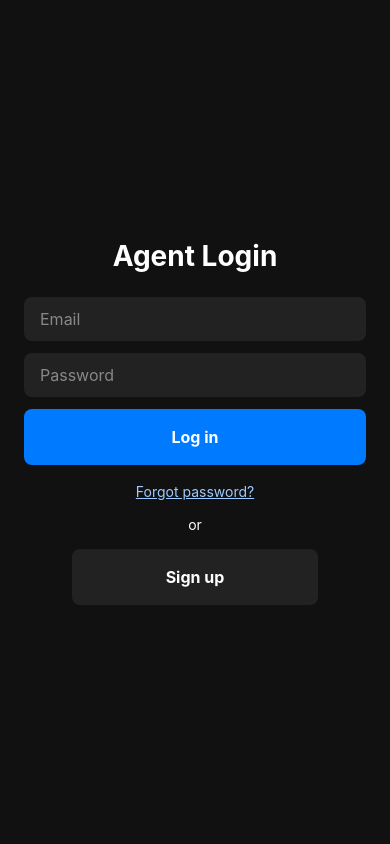
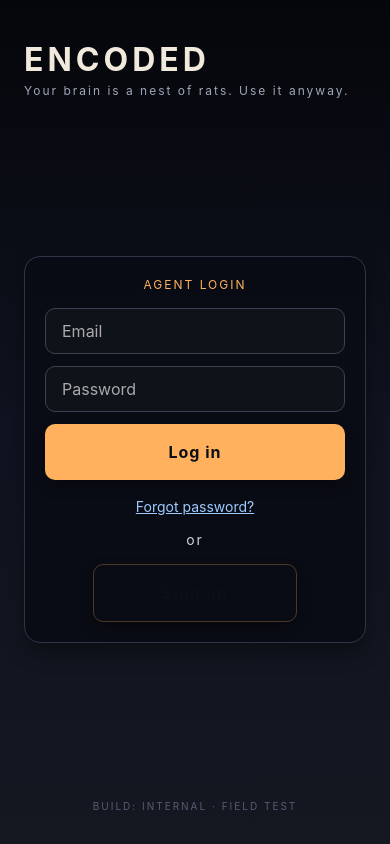
Before and after one commit to defliez/encoded, a React Native app in the folder frontend/: screen /MapScreen in a window 390 px wide. Built offline with nearby package versions, Linux system fonts and the light colour scheme; no server answers.

Commit message:
feat(ui/ux): create new disco theme for login & map + improve ux

```diff
--- /dev/null
+++ b/frontend/DiscoMapStyle.js
@@ -0,0 +1,95 @@
+// DiscoMapStyle.js
+// Dark, moody, slightly sickly teal/orange vibe – Disco-adjacent.
+const DISCO_MAP_STYLE = [
+  {
+    elementType: 'geometry',
+    stylers: [
+      { color: '#151821' } // base land
+    ]
+  },
+  {
+    elementType: 'labels.text.fill',
+    stylers: [
+      { color: '#f1e9dc' } // off-white labels
+    ]
+  },
+  {
+    elementType: 'labels.text.stroke',
+    stylers: [
+      { color: '#0a0c12' } // dark stroke for contrast
+    ]
+  },
+  {
+    featureType: 'administrative',
+    elementType: 'geometry',
+    stylers: [
+      { color: '#363d4d' }
+    ]
+  },
+  {
+    featureType: 'administrative.locality',
+    elementType: 'labels.text.fill',
+    stylers: [
+      { color: '#ffb15e' } // city names in warm amber
+    ]
+  },
+  {
+    featureType: 'poi',
+    stylers: [
+      { visibility: 'off' } // keep clutter low
+    ]
+  },
+  {
+    featureType: 'poi.park',
+    elementType: 'geometry',
+    stylers: [
+      { visibility: 'on' },
+      { color: '#1f3326' } // dark green parks if they show
+    ]
+  },
+  {
+    featureType: 'road',
+    elementType: 'geometry',
+    stylers: [
+      { color: '#252833' }, // muted roads
+      { lightness: -10 }
+    ]
+  },
+  {
+    featureType: 'road.highway',
+    elementType: 'geometry',
+    stylers: [
+      { color: '#403433' }, // slightly warmer highways
+      { lightness: -20 }
+    ]
+  },
+  {
+    featureType: 'road',
+    elementType: 'labels.text.fill',
+    stylers: [
+      { color: '#9da6b8' }
+    ]
+  },
+  {
+    featureType: 'transit',
+    stylers: [
+      { visibility: 'off' }
+    ]
+  },
+  {
+    featureType: 'water',
+    elementType: 'geometry',
+    stylers: [
+      { color: '#062326' } // deep teal water
+    ]
+  },
+  {
+    featureType: 'water',
+    elementType: 'labels.text.fill',
+    stylers: [
+      { color: '#66f0c6' } // teal-ish water labels
+    ]
+  }
+];
+
+export default DISCO_MAP_STYLE;
--- a/frontend/LoginScreen.js
+++ b/frontend/LoginScreen.js
@@ -1,6 +1,7 @@
 // LoginScreen.js
 import React, { useState, useEffect } from 'react';
-import { View, TextInput, Button, Text, StyleSheet, TouchableOpacity, KeyboardAvoidingView, Platform } from 'react-native';
+import { View, TextInput, Text, StyleSheet, TouchableOpacity, KeyboardAvoidingView, Platform } from 'react-native';
+import { LinearGradient } from 'expo-linear-gradient';
 import { requestPasswordReset, resendConfirmation, signInWithPassword, signUp } from './authApi';
 import { useUser } from './UserContext';
 
@@ -24,7 +25,6 @@ export default function LoginScreen({ navigation }) {
             });
         }
     }, [player]);
-
 
     const handleLogin = async () => {
         setError('');
@@ -55,10 +55,6 @@ export default function LoginScreen({ navigation }) {
             setNotice("Signup successful. We've sent a confirmation link to your email. Open it to activate your account.");
             setSignUpSelected(false);
             setNeedsVerification(true);
-            // await signInWithPassword(email, password).then((session) => {
-            //     signIn(session.access_token, codename);
-            // });
-
         } catch (err) {
             console.error("Signup error:", err);
             setError(err.message || 'Signup failed');
@@ -95,23 +91,32 @@ export default function LoginScreen({ navigation }) {
         } finally {
             setIsLoading(false);
         }
-    }
-
+    };
 
     return (
+        <LinearGradient
+            colors={['#05060a', '#101320', '#151821']}
+            style={{ flex: 1 }}
+        >
             <KeyboardAvoidingView
                 style={styles.container}
                 behavior={Platform.OS === 'ios' ? 'padding' : undefined}
             >
+                <View style={styles.headerBlock}>
+                    <Text style={styles.gameTitle}>ENCODED</Text>
+                    <Text style={styles.subtitle}>Your brain is a nest of rats. Use it anyway.</Text>
+                </View>
+
+                <View style={styles.authCard}>
                     {signUpSelected ?
-                <Text style={styles.title}>Agent Signup</Text>
+                        <Text style={styles.sectionLabel}>AGENT SIGNUP</Text>
                         :
-                <Text style={styles.title}>Agent Login</Text>
+                        <Text style={styles.sectionLabel}>AGENT LOGIN</Text>
                     }
 
                     <TextInput
                         placeholder="Email"
-                placeholderTextColor="#888"
+                        placeholderTextColor="#aaa"
                         style={styles.input}
                         value={email}
                         onChangeText={setEmail}
@@ -122,7 +127,7 @@ export default function LoginScreen({ navigation }) {
                     {signUpSelected ? (
                         <TextInput
                             placeholder="Codename"
-                    placeholderTextColor="#888"
+                            placeholderTextColor="#aaa"
                             style={styles.input}
                             value={codename}
                             onChangeText={setCodename}
@@ -132,7 +137,7 @@ export default function LoginScreen({ navigation }) {
 
                     <TextInput
                         placeholder="Password"
-                placeholderTextColor="#888"
+                        placeholderTextColor="#aaa"
                         style={styles.input}
                         secureTextEntry
                         value={password}
@@ -177,48 +182,74 @@ export default function LoginScreen({ navigation }) {
                             )}
                         </View>
                     )}
+                </View>
+
+                <View style={styles.footerBlock}>
+                    <Text style={styles.footerText}>BUILD: INTERNAL · FIELD TEST</Text>
+                </View>
             </KeyboardAvoidingView>
+        </LinearGradient>
     );
 }
 
 const styles = StyleSheet.create({
     container: {
         flex: 1,
-        backgroundColor: '#111',
-        justifyContent: 'center',
+        justifyContent: 'space-between',
         paddingHorizontal: 24,
+        paddingVertical: 24,
     },
-    title: {
-        fontSize: 28,
-        color: '#fff',
-        fontWeight: 'bold',
+    headerBlock: {
+        marginTop: 16,
+    },
+    gameTitle: {
+        fontSize: 32,
+        letterSpacing: 4,
+        color: '#f1e9dc',
+        fontWeight: '700',
+    },
+    subtitle: {
+        marginTop: 4,
+        color: '#9da6b8',
+        fontSize: 12,
+        letterSpacing: 2,
+    },
+    authCard: {
+        backgroundColor: 'rgba(9, 12, 20, 0.9)',
+        borderRadius: 16,
+        padding: 20,
+        borderWidth: 1,
+        borderColor: '#2e3547',
+        shadowColor: '#000',
+        shadowOpacity: 0.35,
+        shadowOffset: { width: 0, height: 10 },
+        shadowRadius: 20,
+    },
+    sectionLabel: {
+        color: '#ffb15e',
+        fontSize: 12,
+        letterSpacing: 2,
+        marginBottom: 16,
         textAlign: 'center',
-        marginBottom: 24,
-    },
-    or: {
-        fontSize: 14,
-        color: '#fff',
-        textAlign: 'center',
-        marginTop: 4,
-        marginBottom: 4,
-
     },
     input: {
-        backgroundColor: '#222',
+        backgroundColor: 'rgba(15, 18, 26, 0.95)',
         color: '#fff',
         paddingHorizontal: 16,
         paddingVertical: 12,
-        borderRadius: 8,
+        borderRadius: 10,
+        borderWidth: 1,
+        borderColor: '#3a4254',
         marginBottom: 12,
         fontSize: 16,
     },
     notice: {
-        color: '#7bd88f',
+        color: '#66f0c6',
         textAlign: 'center',
         marginBottom: 8,
     },
     error: {
-        color: '#ff4d4d',
+        color: '#ff6b6b',
         textAlign: 'center',
         marginBottom: 12,
     },
@@ -228,23 +259,27 @@ const styles = StyleSheet.create({
         gap: 12,
     },
     button: {
-        // flex: 1,
-        backgroundColor: '#007AFF',
+        backgroundColor: '#ffb15e',
         padding: 18,
-        borderRadius: 8,
+        borderRadius: 10,
         alignItems: 'center',
-        // marginLeft: 48,
-        // marginRight: 48,
+        shadowColor: '#000',
+        shadowOpacity: 0.3,
+        shadowOffset: { width: 0, height: 6 },
+        shadowRadius: 14,
     },
     secondaryButton: {
-        backgroundColor: '#222',
+        backgroundColor: 'transparent',
+        borderWidth: 1,
+        borderColor: '#ffb15e44',
         marginLeft: 48,
         marginRight: 48,
     },
     buttonText: {
-        color: '#fff',
+        color: '#0c0f17',
         fontWeight: 'bold',
         fontSize: 16,
+        letterSpacing: 1,
     },
     inlineLink: {
         alignSelf: 'center',
@@ -254,4 +289,21 @@ const styles = StyleSheet.create({
         color: '#9ecbff',
         textDecorationLine: 'underline',
     },
+    or: {
+        fontSize: 14,
+        color: '#d0d5e0',
+        textAlign: 'center',
+        marginTop: 4,
+        marginBottom: 4,
+        letterSpacing: 2,
+    },
+    footerBlock: {
+        alignItems: 'center',
+        marginBottom: 8,
+    },
+    footerText: {
+        fontSize: 10,
+        letterSpacing: 2,
+        color: '#545e73',
+    },
 });
--- a/frontend/MapScreen.js
+++ b/frontend/MapScreen.js
@@ -1,4 +1,4 @@
-import SPY_MAP_STYLE from './SpyMapStyle';
+import DISCO_MAP_STYLE from './DiscoMapStyle';
 
 import React, { useState, useCallback, useEffect, useRef } from 'react';
 import { View, StyleSheet, ActivityIndicator, Image, Pressable, Text } from 'react-native';
@@ -7,13 +7,13 @@ import { useFocusEffect } from '@react-navigation/native';
 import * as Location from 'expo-location';
 import { supabase } from './supabaseClient';
 import { useUser } from './UserContext';
+import { LinearGradient } from 'expo-linear-gradient';
 
 import blueEye from './assets/view.png';
 import redEye from './assets/technology.png';
 import blackEye from './assets/focus.png';
 
 const BACKEND_BASE = process.env.EXPO_PUBLIC_BACKEND_URL;
-
 
 const ACCEPT_DISTANCE_METERS = 50;
 const GENERATION_RADIUS_METERS = 500;
@@ -49,6 +49,9 @@ export default function MapScreen({ navigation }) {
     const [generatedCount, setGeneratedCount] = useState(0);
 
     const { authUser, loading: userLoading } = useUser();
+
+    const mapRef = useRef(null);
+    const [mapReady, setMapReady] = useState(false);
 
     useFocusEffect(
         useCallback(() => {
@@ -107,6 +110,7 @@ export default function MapScreen({ navigation }) {
         }, [authUser?.id])
     );
 
+    // Sweep animation for the scan circle
     useEffect(() => {
         if (sweepTimerRef.current) {
             clearInterval(sweepTimerRef.current);
@@ -137,6 +141,21 @@ export default function MapScreen({ navigation }) {
             }
         };
     }, [scanning]);
+
+    // Tilted / styled camera once map + location are ready
+    useEffect(() => {
+        if (!mapReady || !location?.coords || !mapRef.current) return;
+
+        mapRef.current.animateCamera({
+            center: {
+                latitude: location.coords.latitude,
+                longitude: location.coords.longitude,
+            },
+            pitch: 55,
+            heading: 20,
+            zoom: 16,
+        });
+    }, [mapReady, location]);
 
     async function tryBatchGenerate(lat, lng) {
         try {
@@ -229,15 +248,24 @@ export default function MapScreen({ navigation }) {
     }
 
     if (!authUser || !location || userLoading || loading) {
-        return <ActivityIndicator style={{ flex: 1 }} size="large" color="black" />;
+        return (
+            <LinearGradient
+                colors={['#05060a', '#101320', '#151821']}
+                style={styles.loadingContainer}
+            >
+                <ActivityIndicator size="large" color="#ffb15e" />
+                <Text style={styles.loadingText}>Initializing field ops…</Text>
+            </LinearGradient>
+        );
     }
 
     return (
         <View style={styles.container}>
             <MapView
+                ref={mapRef}
                 style={styles.map}
                 provider="google"
-                customMapStyle={SPY_MAP_STYLE}
+                customMapStyle={DISCO_MAP_STYLE}
                 initialRegion={{
                     latitude: location.coords.latitude,
                     longitude: location.coords.longitude,
@@ -245,20 +273,22 @@ export default function MapScreen({ navigation }) {
                     longitudeDelta: 0.01,
                 }}
                 showsUserLocation={true}
+                followsUserLocation={true}
+                onMapReady={() => setMapReady(true)}
             >
                 <Circle
                     center={{ latitude: location.coords.latitude, longitude: location.coords.longitude }}
                     radius={ACCEPT_DISTANCE_METERS}
-                    strokeColor="rgba(0,0,0,0.3)"
-                    fillColor="rgba(0,255,0,0.1)"
+                    strokeColor="rgba(102,240,198,0.7)"
+                    fillColor="rgba(102,240,198,0.15)"
                 />
 
                 {scanning && (
                     <Circle
                         center={{ latitude: location.coords.latitude, longitude: location.coords.longitude }}
                         radius={scanRadius}
-                        strokeColor="rgba(0,255,0,0.7)"
-                        fillColor="rgba(0,255,0,0.18)"
+                        strokeColor="rgba(255,177,94,0.8)"
+                        fillColor="rgba(255,177,94,0.15)"
                     />
                 )}
 
@@ -298,35 +328,145 @@ export default function MapScreen({ navigation }) {
                 })}
             </MapView>
 
+            {/* Scanline / CRT overlay */}
+            <View pointerEvents="none" style={styles.scanOverlay}>
+                {/* Vignette & subtle horizontal banding */}
+                <LinearGradient
+                    colors={[
+                        'rgba(0,0,0,0.55)',
+                        'rgba(0,0,0,0.15)',
+                        'rgba(0,0,0,0.35)',
+                        'rgba(0,0,0,0.15)',
+                        'rgba(0,0,0,0.55)',
+                    ]}
+                    locations={[0, 0.2, 0.5, 0.8, 1]}
+                    style={styles.scanGradient}
+                />
+            </View>
+
+            {/* Top HUD overlay */}
+            <View style={styles.hudTop}>
+                {(scanning || generating) && (
+                    <View style={styles.statusPill}>
+                        <Text style={styles.statusPillText}>
+                            {generating ? `SCANNING AREA · ${generatedCount} hits` : 'SCANNING AREA'}
+                        </Text>
+                    </View>
+                )}
+            </View>
+
             <Pressable
                 onPress={onPressGenerate}
                 style={[styles.fab, generating && styles.fabDisabled]}
                 disabled={generating}
             >
-                <Text style={styles.fabText}>
-                    {generating ? `Generating… (${generatedCount})` : 'Scan 500m'}
-                </Text>
+                <LinearGradient
+                    colors={generating ? ['#555555', '#333333'] : ['#ffb15e', '#ff9a3c']}
+                    start={{ x: 0, y: 0 }}
+                    end={{ x: 1, y: 1 }}
+                    style={styles.fabInner}
+                >
+                    <Text style={styles.fabLabel}>SCAN RADIUS 500m</Text>
+                    <Text style={styles.fabText}>
+                        {generating ? `Running sweep (${generatedCount})` : 'Tap to deploy'}
+                    </Text>
+                </LinearGradient>
             </Pressable>
         </View>
     );
 }
 
 const styles = StyleSheet.create({
-    container: { flex: 1 },
+    container: { flex: 1, backgroundColor: '#05060a' },
     map: { flex: 1 },
+    loadingContainer: {
+        flex: 1,
+        alignItems: 'center',
+        justifyContent: 'center',
+    },
+    loadingText: {
+        marginTop: 12,
+        color: '#f1e9dc',
+        fontSize: 14,
+        letterSpacing: 1,
+    },
+    // Scanline / CRT overlay styles
+    scanOverlay: {
+        ...StyleSheet.absoluteFillObject,
+        zIndex: 1,
+    },
+    scanGradient: {
+        flex: 1,
+    },
+    hudTop: {
+        position: 'absolute',
+        top: 40,
+        left: 16,
+        right: 16,
+        flexDirection: 'row',
+        justifyContent: 'space-between',
+        alignItems: 'flex-start',
+        zIndex: 2,
+    },
+    hudTitleBlock: {
+        paddingVertical: 6,
+        paddingHorizontal: 10,
+        borderRadius: 10,
+        backgroundColor: 'rgba(7, 9, 15, 0.9)',
+        borderWidth: 1,
+        borderColor: 'rgba(90, 100, 130, 0.8)',
+    },
+    hudTitle: {
+        color: '#f1e9dc',
+        fontSize: 13,
+        letterSpacing: 2,
+        fontWeight: '700',
+    },
+    hudSubtitle: {
+        marginTop: 2,
+        color: '#9da6b8',
+        fontSize: 11,
+    },
+    statusPill: {
+        paddingVertical: 6,
+        paddingHorizontal: 10,
+        borderRadius: 999,
+        backgroundColor: 'rgba(255, 177, 94, 0.15)',
+        borderWidth: 1,
+        borderColor: 'rgba(255, 177, 94, 0.8)',
+        alignSelf: 'flex-start',
+    },
+    statusPillText: {
+        color: '#ffb15e',
+        fontSize: 11,
+        letterSpacing: 1,
+    },
     fab: {
         position: 'absolute',
         right: 24,
         bottom: 24,
-        backgroundColor: '#8bc34a',
-        paddingHorizontal: 14,
-        paddingVertical: 12,
-        borderRadius: 10,
+        borderRadius: 12,
         shadowColor: '#000',
         shadowOpacity: 0.4,
-        shadowRadius: 6,
-        shadowOffset: { width: 0, height: 3 },
+        shadowRadius: 10,
+        shadowOffset: { width: 0, height: 6 },
+        overflow: 'hidden',
+        zIndex: 3,
     },
-    fabDisabled: { opacity: 0.6 },
-    fabText: { color: '#000', fontWeight: '700' },
+    fabInner: {
+        paddingHorizontal: 18,
+        paddingVertical: 12,
+    },
+    fabDisabled: { opacity: 0.7 },
+    fabLabel: {
+        color: '#151821',
+        fontSize: 11,
+        letterSpacing: 2,
+        fontWeight: '700',
+    },
+    fabText: {
+        color: '#151821',
+        fontWeight: '700',
+        fontSize: 14,
+    },
 });
--- a/frontend/package.json
+++ b/frontend/package.json
@@ -18,6 +18,7 @@
     "@supabase/storage-js": "^2.75.0",
     "cross-fetch": "^4.1.0",
     "expo": "^54.0.13",
+    "expo-linear-gradient": "~15.0.7",
     "expo-location": "~19.0.7",
     "expo-module-scripts": "^5.0.7",
     "expo-secure-store": "~15.0.7",
```
Also changed, not shown: 1 other file (tests, documents, lock files or other folders). Lines whose indentation alone changed are shown as unchanged.
